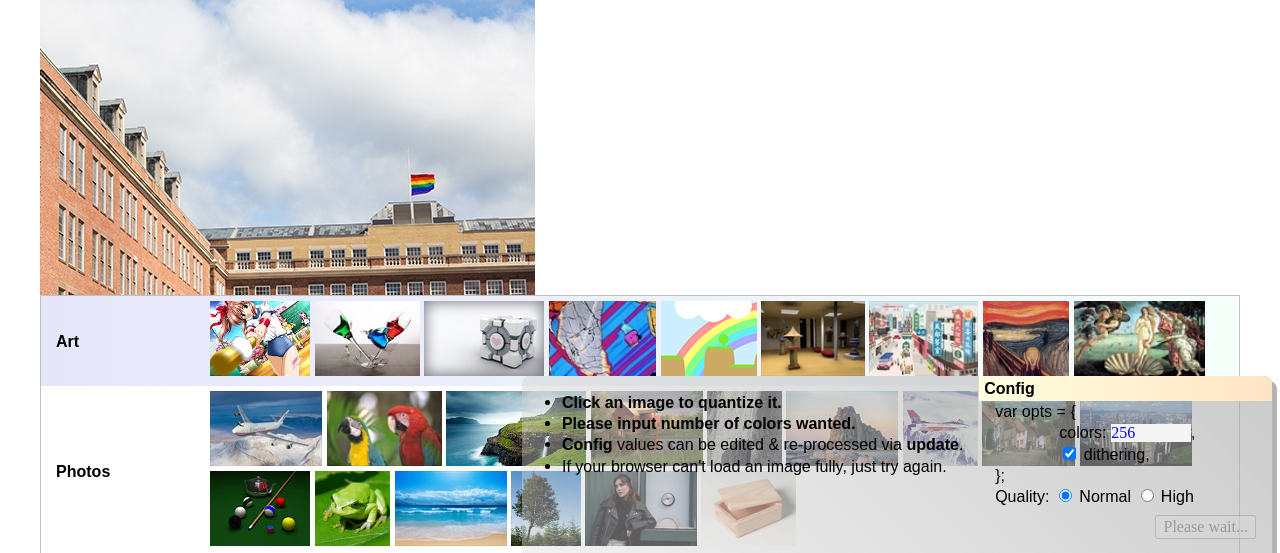
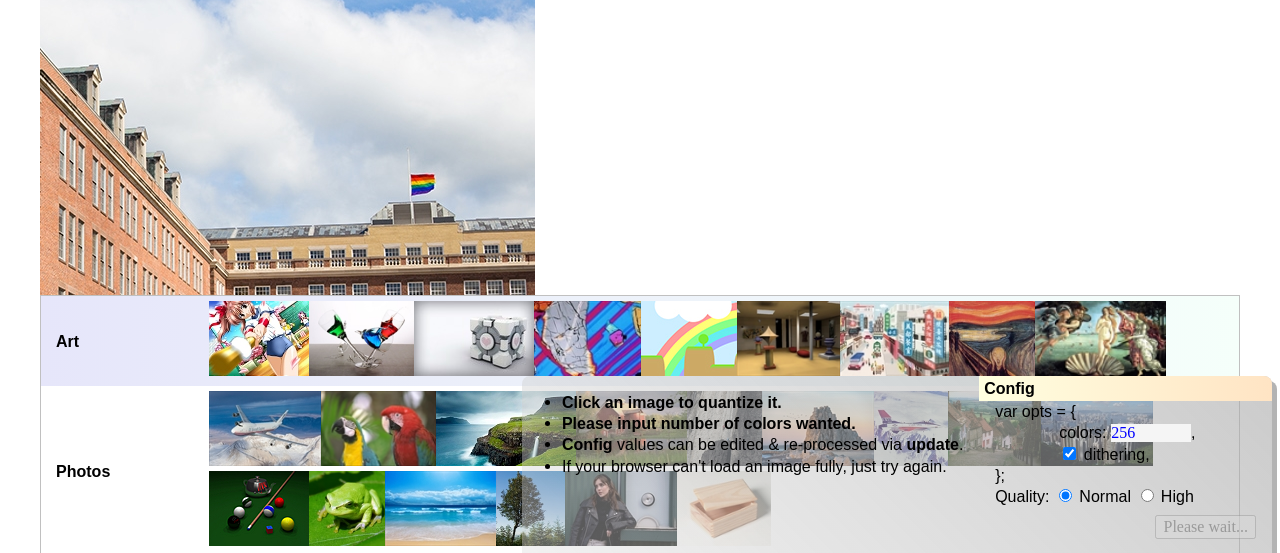
Before and after one commit to mcychan/PnnQuant.js, a website: page demo/index-es5.html in a window 1280 px wide. Shown: the part 229-782 px from the top of the page. Drawn offline with Linux system fonts and the light colour scheme.

Commit message:
Add files via upload

```diff
--- a/demo/css/demo.css
+++ b/demo/css/demo.css
@@ -56,6 +56,11 @@ img.th {
 
 th {
 	text-align: left;
+}
+
+td > img {
+	margin-left: -.15em;
+	margin-right: -.15em;
 }
 
 input[type="number"], input[type="text"] {
```
